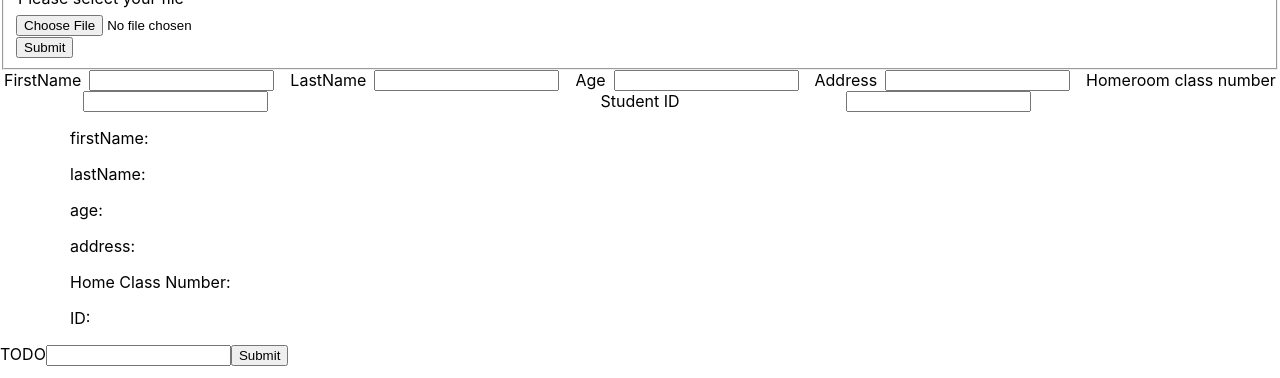
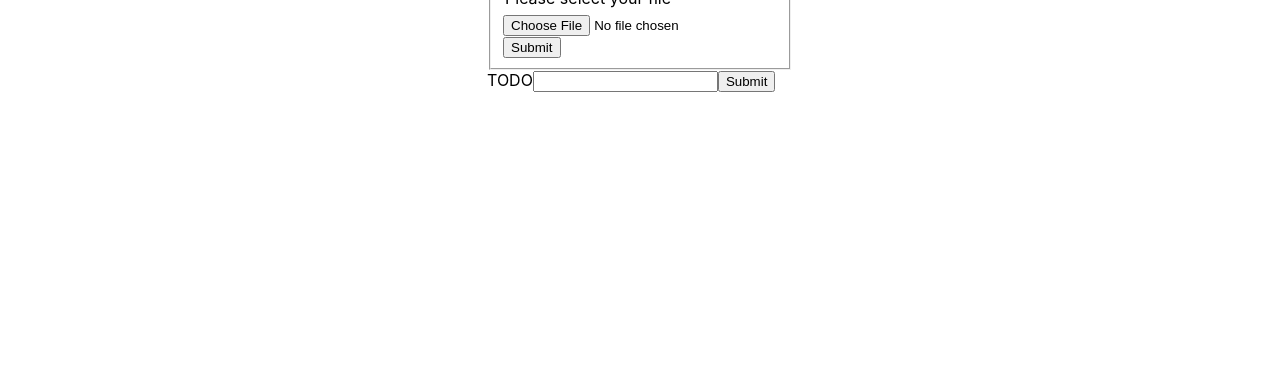
Before and after one commit to hongbowu/WorkEveryDay, a React (Create React App) app in the folder myfirstreactapp/: page / in a window 1280 px wide. Shown: the part 362-740 px from the top of the page. Built offline with nearby package versions, Linux system fonts and the light colour scheme.

Commit message:
comment out the HightScore component that I do not use

```diff
--- a/myfirstreactapp/src/App.js
+++ b/myfirstreactapp/src/App.js
@@ -2,14 +2,14 @@ import React from 'react';
 
 import Card from './Card'
 import './App.css'
-import HighScore from './HighScore'
+// import HighScore from './HighScore'
 import Todo from './todoList'
 
 function App(){
  return (
   <>
     <Card />
-    <HighScore />
+    {/* <HighScore /> */}
     <Todo />
   </>
 
```
